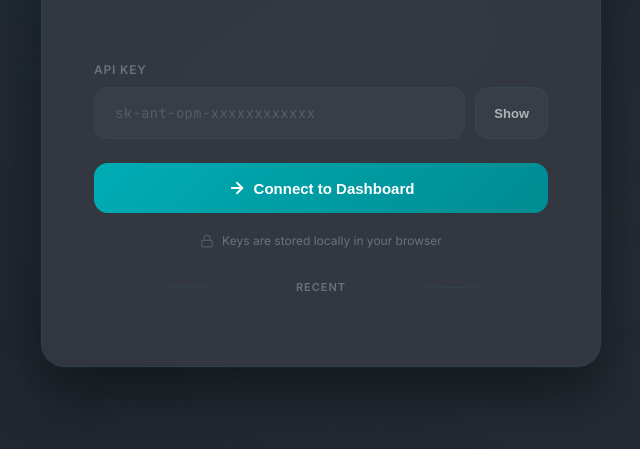
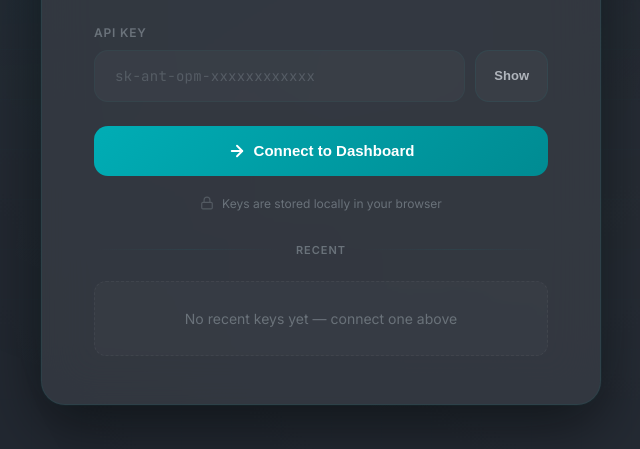
Before and after one commit to S0ulArk/opusmax-dashboard, a website: page public/index.html in a window 1280 px wide. Shown: the part 351-800 px from the top of the page, without its empty margins (319-959 px from the left). Drawn offline with nearby package versions, Linux system fonts and the light colour scheme.

Commit message:
Fix: show recent keys on page load

```diff
--- a/public/index.html
+++ b/public/index.html
@@ -1818,6 +1818,9 @@
   if (autoRefreshInterval) { clearInterval(autoRefreshInterval); autoRefreshInterval = null; }
   }
 
+  // Show recent keys on initial page load
+  document.addEventListener('DOMContentLoaded', renderRecentKeys);
+
   </script>
 </body>
 </html>
```
